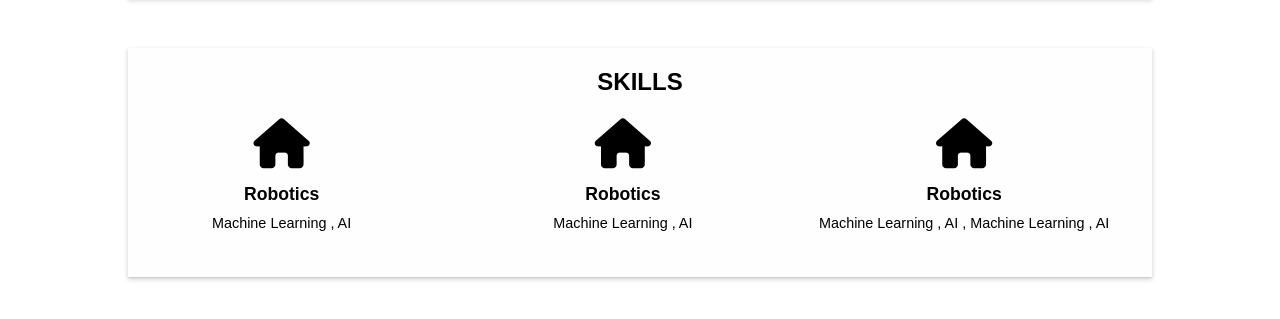
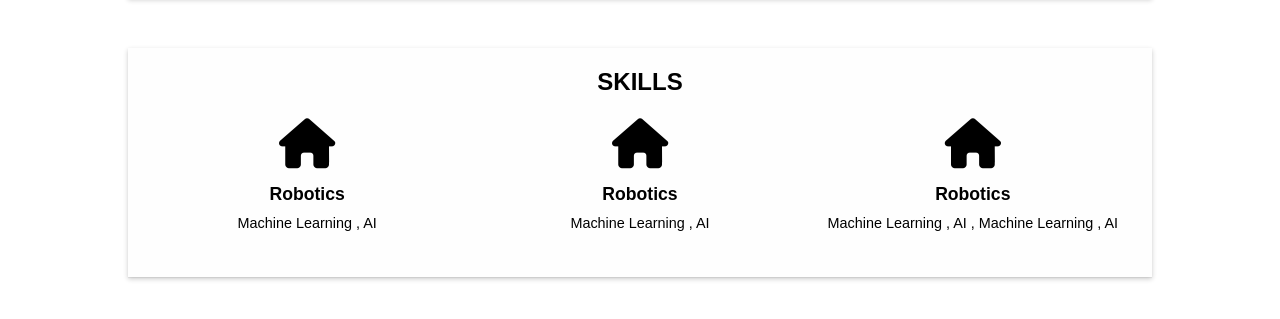
Before and after one commit to MukilSaravanan/MukilSaravanan.github.io, a plain HTML site: page index.html in a window 1280 px wide. Shown: the part 1356-1675 px from the top of the page. Drawn offline with Linux system fonts and the light colour scheme; a web font is replaced by a local one.

Commit message:
space bug

```diff
--- a/src/style.css
+++ b/src/style.css
@@ -216,7 +216,7 @@ p {
 
 .skills-div>div{
     display: flex;
-    gap: 3.33%;
+    justify-content: space-evenly;
 }
 
 .skill-icon{
```
